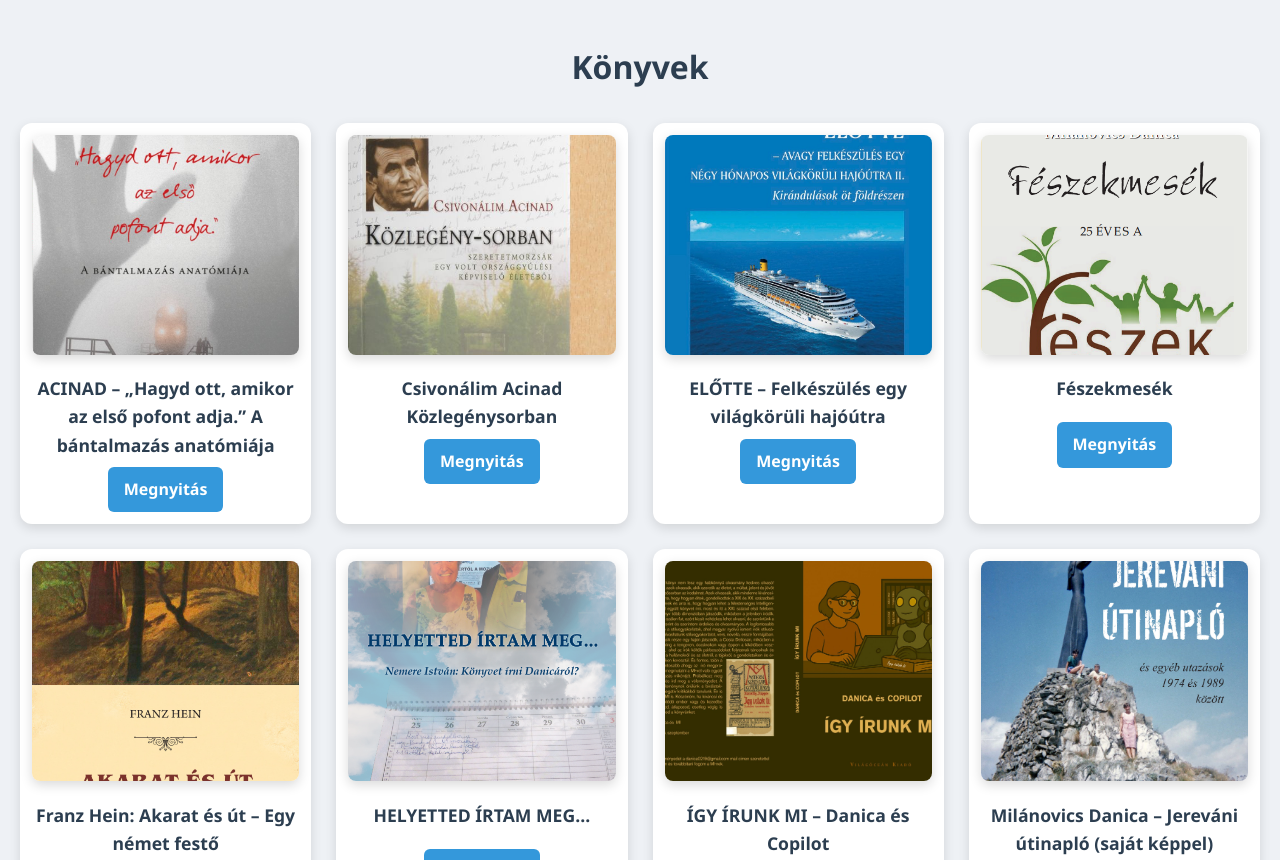
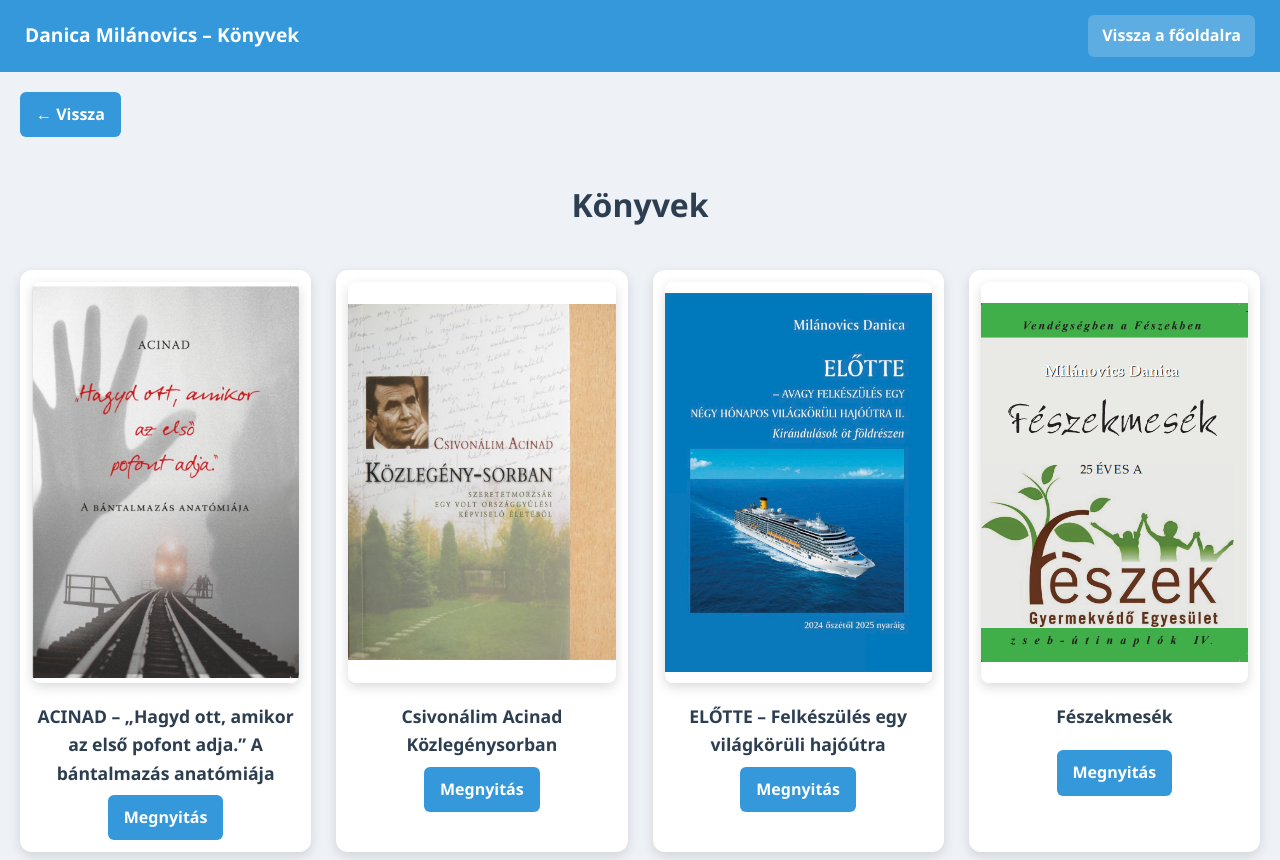
Before and after one commit to danica-books-teszt/danica-books-teszt.github.io, a website: page konyvek.html in a window 1280 px wide. Shown: the top 860 px of the page. Drawn offline with Linux system fonts and the light colour scheme.

Commit message:
Update konyvek.html

```diff
--- a/konyvek.html
+++ b/konyvek.html
@@ -10,14 +10,58 @@
       font-family: "Segoe UI", Arial, sans-serif;
       background: #eef1f5;
       margin: 0;
-      padding: 20px;
+      padding: 0;
       color: #2c3e50;
       line-height: 1.6;
     }
 
+    /* Felső fejléc */
+    header {
+      background: #3498db;
+      padding: 15px 25px;
+      color: white;
+      font-size: 1.2rem;
+      font-weight: bold;
+      display: flex;
+      justify-content: space-between;
+      align-items: center;
+    }
+
+    header a {
+      color: white;
+      text-decoration: none;
+      font-weight: bold;
+      font-size: 1rem;
+      background: rgba(255,255,255,0.2);
+      padding: 8px 14px;
+      border-radius: 6px;
+      transition: 0.2s;
+    }
+
+    header a:hover {
+      background: rgba(255,255,255,0.35);
+    }
+
+    /* Vissza gomb */
+    .back {
+      display: inline-block;
+      margin: 20px;
+      background: #3498db;
+      color: white;
+      padding: 10px 16px;
+      border-radius: 6px;
+      text-decoration: none;
+      font-weight: bold;
+      transition: 0.2s;
+    }
+
+    .back:hover {
+      background: #217dbb;
+    }
+
     h1 {
       text-align: center;
-      margin-bottom: 30px;
+      margin-bottom: 20px;
       font-size: 2rem;
     }
 
@@ -28,6 +72,7 @@
       gap: 25px;
       max-width: 1600px;
       margin: 0 auto;
+      padding: 20px;
     }
 
     /* Kártyák – szélesebb, laposabb */
@@ -46,15 +91,15 @@
       box-shadow: 0 10px 25px rgba(0,0,0,0.18);
     }
 
-    /* Egységes borítóarány: 2:3 */
+    /* Teljes borító látszódjon */
     .cover {
       width: 100%;
       aspect-ratio: 2 / 3;
-      object-fit: cover;
+      object-fit: contain;
+      background: #fff;
       border-radius: 8px;
       margin-bottom: 12px;
       box-shadow: 0 4px 12px rgba(0,0,0,0.15);
-      max-height: 220px;
     }
 
     .title {
@@ -87,6 +132,13 @@
   </style>
 </head>
 <body>
+
+<header>
+  <div>Danica Milánovics – Könyvek</div>
+  <a href="index.html">Vissza a főoldalra</a>
+</header>
+
+<a class="back" href="index.html">← Vissza</a>
 
 <h1>Könyvek</h1>
 
```
